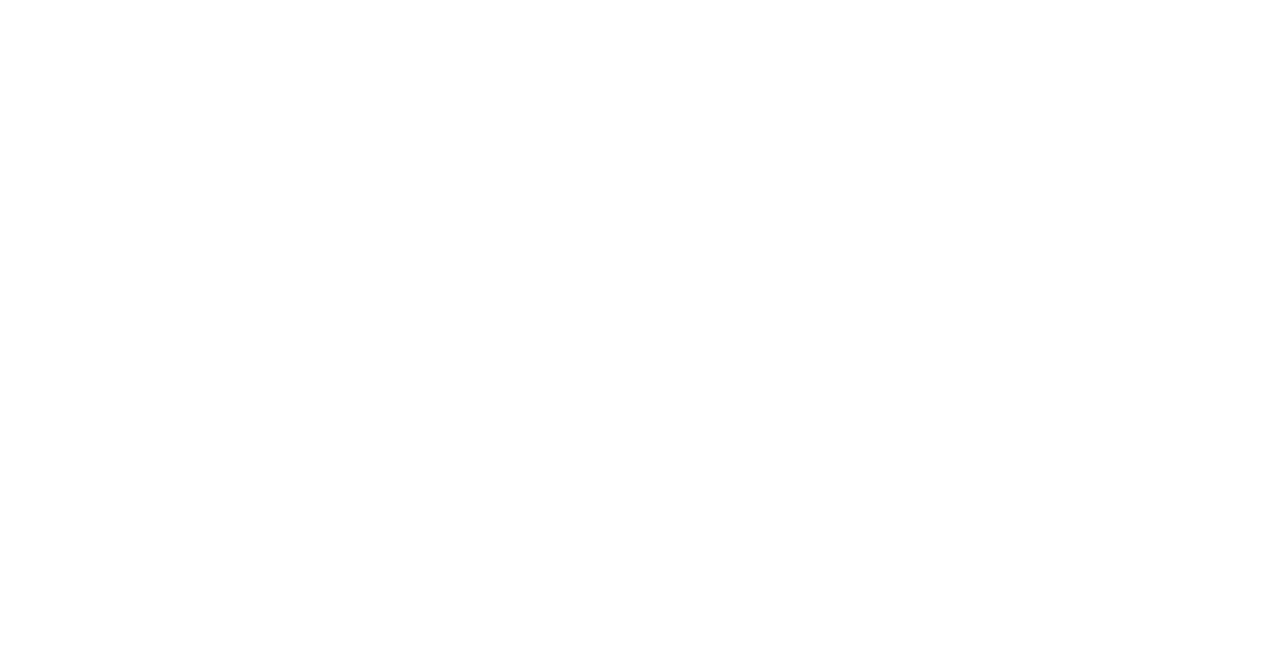
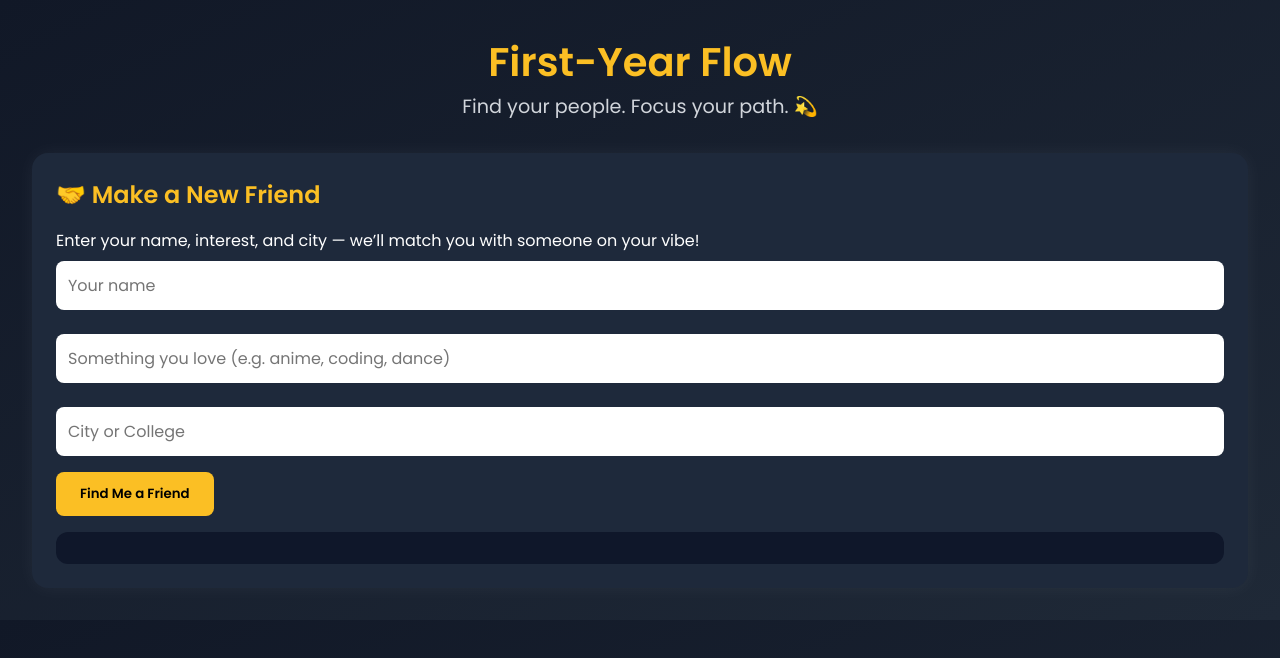
Before and after one commit to RashiDawda/first-year-flow, a plain HTML site: page index.html in a window 1280 px wide. Drawn offline with Linux system fonts and the light colour scheme.

Commit message:
Update new file

```diff
--- a/index.html
+++ b/index.html
@@ -5,6 +5,21 @@
   <meta name="viewport" content="width=device-width, initial-scale=1.0" />
   <title>First-Year Flow</title>
   <link href="https://fonts.googleapis.com/css2?family=Poppins:wght@400;600&display=swap" rel="stylesheet" />
+  <style>
+    * { margin: 0; padding: 0; box-sizing: border-box; font-family: 'Poppins', sans-serif; }
+    body { background: linear-gradient(to bottom right, #111827, #1f2937); color: white; padding: 2rem; }
+    header { text-align: center; margin-bottom: 2rem; }
+    h1 { font-size: 2.5rem; color: #fbbf24; }
+    p.tagline { font-size: 1.2rem; color: #d1d5db; }
+    section { margin-top: 2rem; background-color: #1e293b; padding: 1.5rem; border-radius: 1rem; box-shadow: 0 0 20px rgba(255, 255, 255, 0.05); }
+    h2 { color: #fbbf24; margin-bottom: 1rem; }
+    input, select, textarea { width: 100%; padding: 0.75rem; border-radius: 0.5rem; border: none; margin-top: 0.5rem; margin-bottom: 1rem; font-size: 1rem; }
+    button { background: #fbbf24; color: black; padding: 0.75rem 1.5rem; border: none; border-radius: 0.5rem; cursor: pointer; font-weight: 600; }
+    .chat-box { background: #0f172a; margin-top: 1rem; padding: 1rem; border-radius: 0.75rem; max-height: 350px; overflow-y: auto; display: flex; flex-direction: column; gap: 0.5rem; scroll-behavior: smooth; }
+    .chat-message { background-color: #334155; padding: 0.75rem 1rem; border-radius: 1rem; max-width: 70%; word-wrap: break-word; }
+    .chat-message.user { background-color: #fbbf24; color: black; align-self: flex-end; }
+    .chat-message.friend { background-color: #475569; align-self: flex-start; }
+  </style>
   <script type="module">
     import { initializeApp } from "https://www.gstatic.com/firebasejs/9.22.2/firebase-app.js";
     import {
@@ -109,6 +124,19 @@
   </script>
 </head>
 <body>
-  <!-- Page content goes here -->
+  <header>
+    <h1>First-Year Flow</h1>
+    <p class="tagline">Find your people. Focus your path. 💫</p>
+  </header>
+
+  <section>
+    <h2>🤝 Make a New Friend</h2>
+    <p>Enter your name, interest, and city — we’ll match you with someone on your vibe!</p>
+    <input type="text" id="userName" placeholder="Your name" />
+    <input type="text" id="userInterest" placeholder="Something you love (e.g. anime, coding, dance)" />
+    <input type="text" id="userCity" placeholder="City or College" />
+    <button onclick="suggestBuddy()">Find Me a Friend</button>
+    <div class="chat-box" id="buddyOutput"></div>
+  </section>
 </body>
 </html>
```
